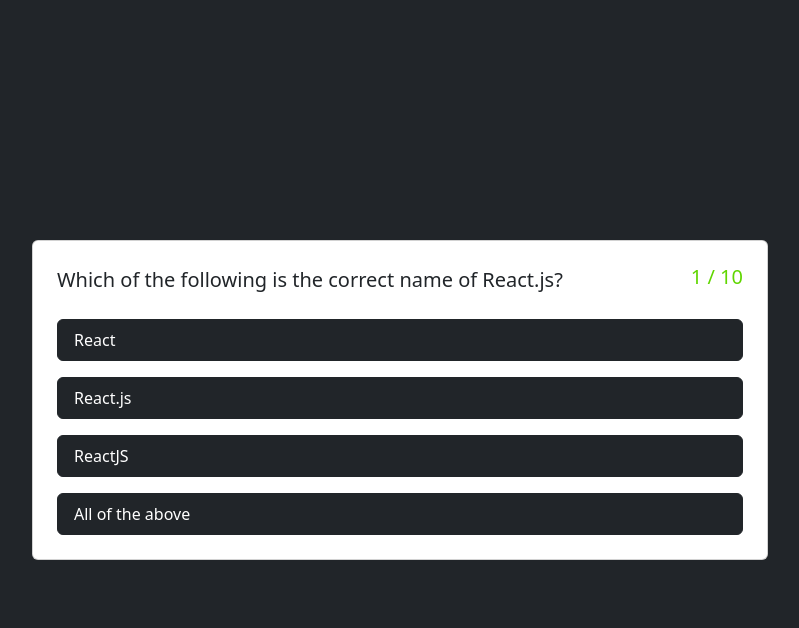
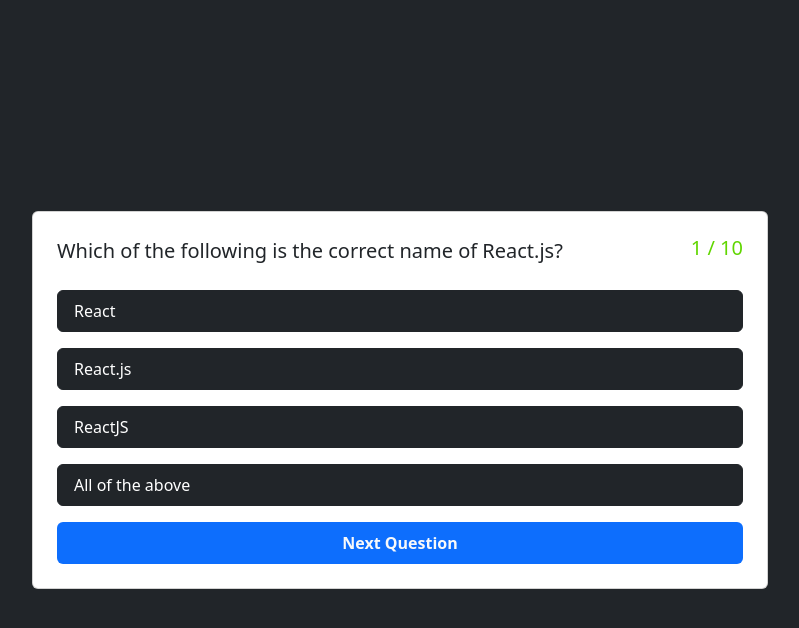
Before and after one commit to Shivamraj10/Quiz-web-app, a React (Vite) app: page / in a window 1280 px wide. Both pictures are taken after a click on the button "Start Quiz". Shown: the top 628 px of the page, without its empty margins (240-1039 px from the left). Built offline with nearby package versions, Linux system fonts and the light colour scheme.

Commit message:
button disabled done

```diff
--- a/src/App.jsx
+++ b/src/App.jsx
@@ -7,8 +7,10 @@
   const [quiz, setQuiz] = useState([]);
   const [question, setQuestion] = useState({});
   const [questionIndex, setQuestionIndex] = useState(0);
+  const [correctAnswer, setCorrectAnswer] = useState('');
+  const [selectedAnswer, setSelectedAnswer] = useState('');
+  const [buttonDisabled, setButtonDisabled] = useState(false);
 
-  // handle the quiz page
   const [showStart, setShowStart] = useState(true);
   const [showQuiz, setShowQuiz] = useState(false);
 
@@ -29,10 +31,33 @@
     setShowQuiz(true);
   };
 
+  const checkAnswer = (event, selected) => {
+    if (!selectedAnswer) {
+      setCorrectAnswer(question.answer);
+      setSelectedAnswer(selected);
+      setButtonDisabled(true);
+    }
+
+    if (selected === question.answer) {
+      event.target.classList.add('bg-success');
+    } else {
+      event.target.classList.add('bg-danger');
+    }
+  };
+
   return (
     <>
       <StartQuiz startQuiz={startQuiz} showStart={showStart} />
-      <Quiz quiz={quiz} showQuiz={showQuiz} question={question} />
+      <Quiz
+        quiz={quiz}
+        showQuiz={showQuiz}
+        question={question}
+        checkAnswer={checkAnswer}
+        correctAnswer={correctAnswer}
+        selectedAnswer={selectedAnswer}
+        questionIndex={questionIndex}
+        buttonDisabled={buttonDisabled}
+      />
     </>
   );
 }
--- a/src/assets/components/quiz.jsx
+++ b/src/assets/components/quiz.jsx
@@ -1,5 +1,15 @@
 const Quiz = (props) => {
-  const { quiz, showQuiz, question } = props;
+  const {
+    quiz,
+    showQuiz,
+    question,
+    checkAnswer,
+    correctAnswer,
+    selectedAnswer,
+    questionIndex,
+    buttonDisabled,
+  } = props;
+
   return (
     <section
       className="bg-dark text-white"
@@ -25,14 +35,19 @@
                 {question?.options?.map((item, index) => (
                   <button
                     key={index}
-                    className={`option w-100 text-start btn text-white py-2 px-3 mt-3 rounded btn-dark`}
+                    className={`option w-100 text-start btn text-white py-2 px-3 mt-3 rounded btn-dark ${
+                      correctAnswer === item && 'bg-success'
+                    }`}
+                    onClick={(event) => checkAnswer(event, item)}
+                    disabled={buttonDisabled}
                   >
                     {item}
                   </button>
                 ))}
               </div>
-
-              {/* some element */}
+              <button className="btn py-2 w-100 mt-3 bg-primary text-light fw-bold">
+                Next Question
+              </button>
             </div>
           </div>
         </div>
```
